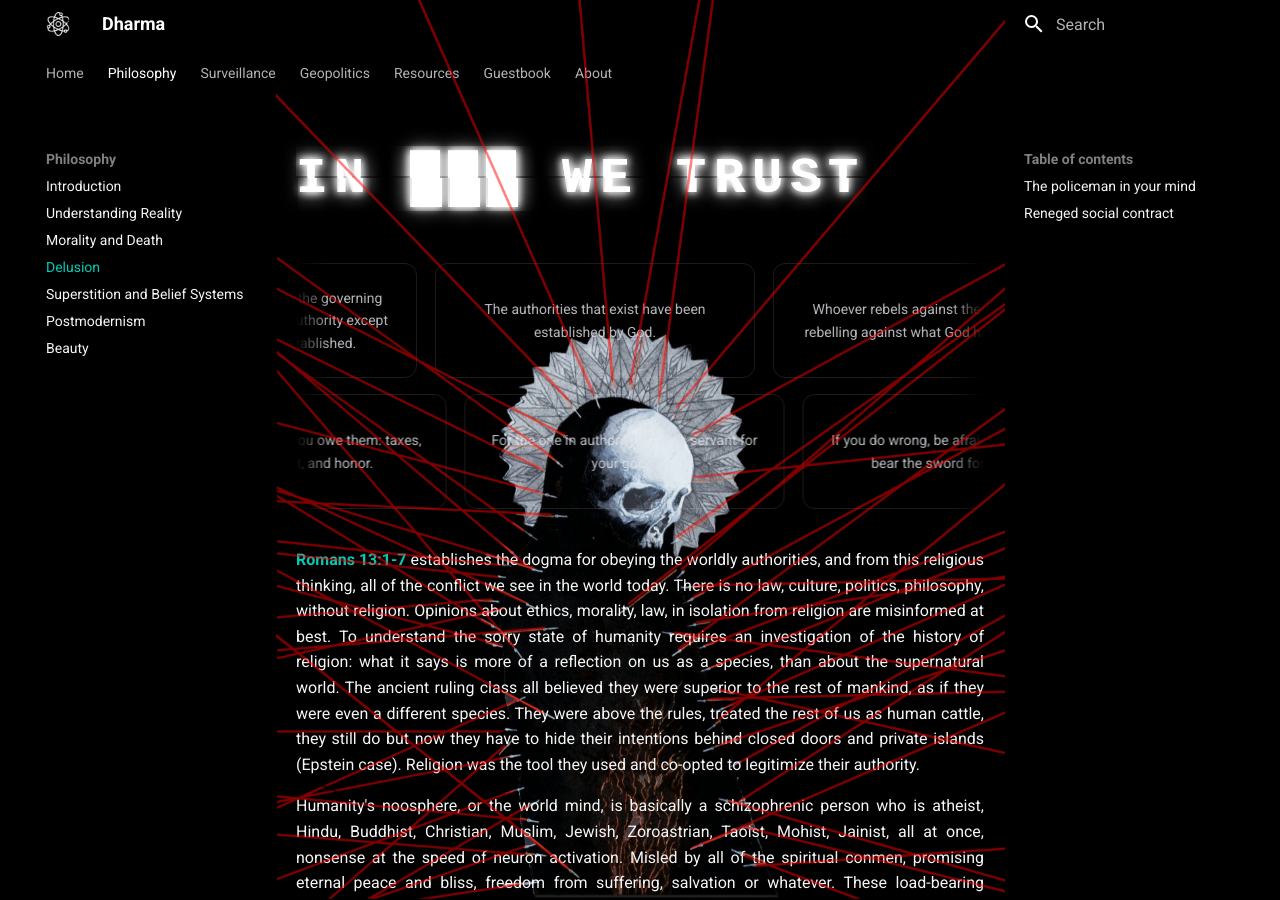
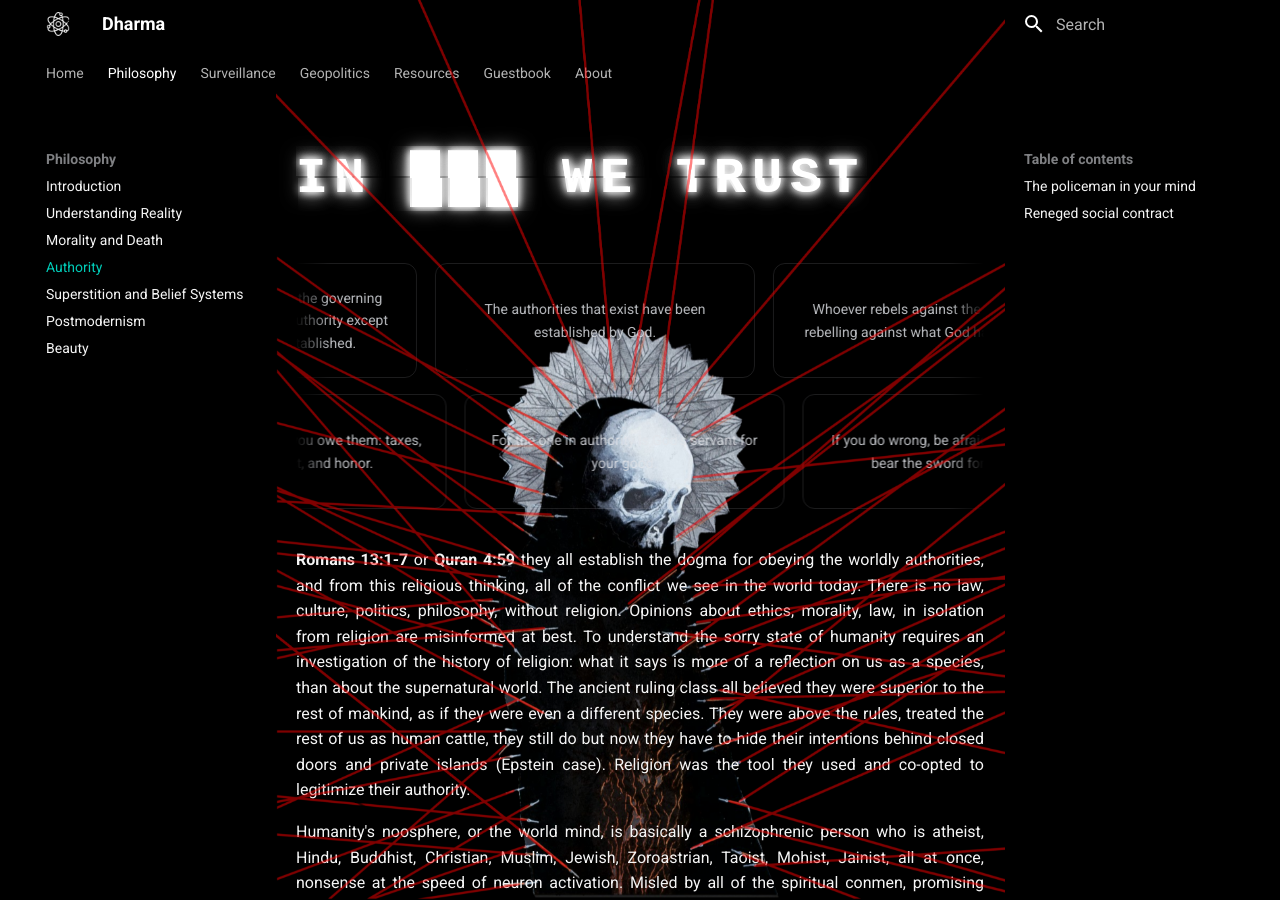
Before and after one commit to acorn23/Dharma, an MkDocs documentation site: the page built from docs/delusion.md, in a window 1280 px wide and 900 px high. Built offline with MkDocs 1.6.1 and Material for MkDocs 9.7.7, drawn with Linux system fonts in a browser that asks for light colours.

Commit message:
updated sections

```diff
--- a/docs/delusion.md
+++ b/docs/delusion.md
@@ -43,7 +43,7 @@
 </div>
 
 
-[**Romans 13:1-7**](https://digitalcommons.liberty.edu/cgi/viewcontent.cgi?article=1169&context=eleu ) establishes the dogma for obeying the worldly authorities, and from this religious thinking, all of the conflict we see in the world today. There is no law, culture, politics, philosophy, without religion. Opinions about ethics, morality, law, in isolation from religion are misinformed at best. To understand the sorry state of humanity requires an investigation of the history of religion: what it says is more of a reflection on us as a species, than about the supernatural world. The ancient ruling class all believed they were superior to the rest of mankind, as if they were even a different species. They were above the rules, treated the rest of us as human cattle, they still do but now they have to hide their intentions behind closed doors and private islands (Epstein case). Religion was the tool they used and co-opted to legitimize their authority.
+**Romans 13:1-7** or **Quran 4:59** they all establish the dogma for obeying the worldly authorities, and from this religious thinking, all of the conflict we see in the world today. There is no law, culture, politics, philosophy, without religion. Opinions about ethics, morality, law, in isolation from religion are misinformed at best. To understand the sorry state of humanity requires an investigation of the history of religion: what it says is more of a reflection on us as a species, than about the supernatural world. The ancient ruling class all believed they were superior to the rest of mankind, as if they were even a different species. They were above the rules, treated the rest of us as human cattle, they still do but now they have to hide their intentions behind closed doors and private islands (Epstein case). Religion was the tool they used and co-opted to legitimize their authority.
 
 Humanity's noosphere, or the world mind, is basically a schizophrenic person who is atheist, Hindu, Buddhist, Christian, Muslim, Jewish, Zoroastrian, Taoist, Mohist, Jainist, all at once, nonsense at the speed of neuron activation. Misled by all of the spiritual conmen, promising eternal peace and bliss, freedom from suffering, salvation or whatever. These load-bearing delusions continue to exist, and likely will continue to exist until the extinction of our species, there is actually no way out of delusion. We can only replace one delusion with another, even secular human values which we take for granted today will be righteously seen as barbarism by future humans, and their future generations, and so on. But do not mistake this for the myth of progress, there is no progress at all, we are only progresing towards our own extinction.
 
--- a/mkdocs.yml
+++ b/mkdocs.yml
@@ -8,7 +8,7 @@ nav:
       - Introduction: introduction.md
       - Understanding Reality: reality.md
       - Morality and Death: death.md
-      - Delusion: delusion.md
+      - Authority: delusion.md
       - Superstition and Belief Systems: superstition.md
       - Postmodernism: postmodernism.md
       - Beauty: beauty.md
```
